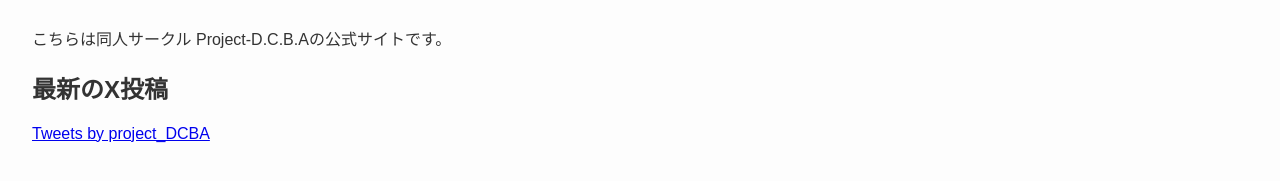
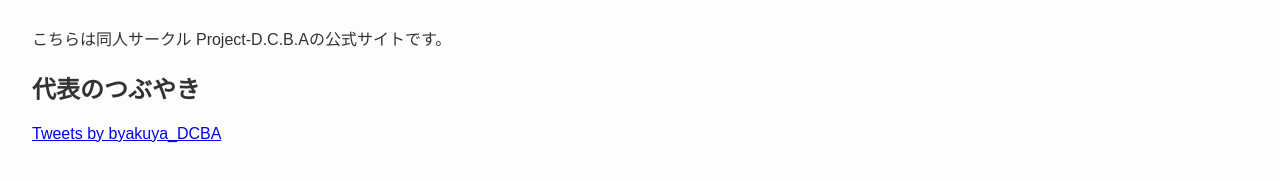
Before and after one commit to byakuyadcba/projectdcba, a plain HTML site: page index.html in a window 1280 px wide. Shown: the part 151-332 px from the top of the page. Drawn offline with Linux system fonts and the light colour scheme.

Commit message:
Update index.html

```diff
--- a/index.html
+++ b/index.html
@@ -19,8 +19,8 @@
     <h1>ようこそ！</h1>
     <p>こちらは同人サークル Project-D.C.B.Aの公式サイトです。</p>
 
-    <h2>最新のX投稿</h2>
-<a class="twitter-timeline" data-height="400" href="https://x.com/project_DCBA?ref_src=twsrc%5Etfw">Tweets by project_DCBA</a>
+    <h2>代表のつぶやき</h2>
+<a class="twitter-timeline" data-height="400" href="https://x.com/byakuya_DCBA?ref_src=twsrc%5Etfw">Tweets by byakuya_DCBA</a>
   </main>
   <script async src="https://platform.twitter.com/widgets.js" charset="utf-8"></script>
 </body>
```
